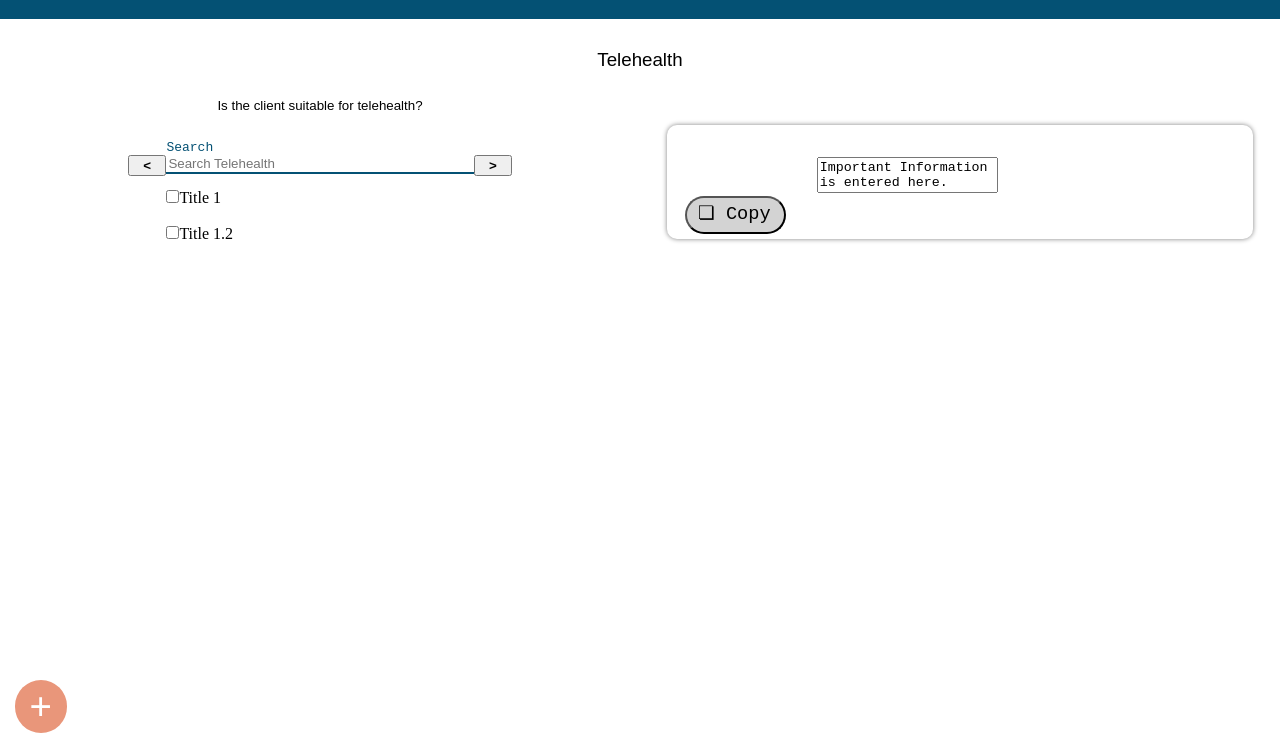
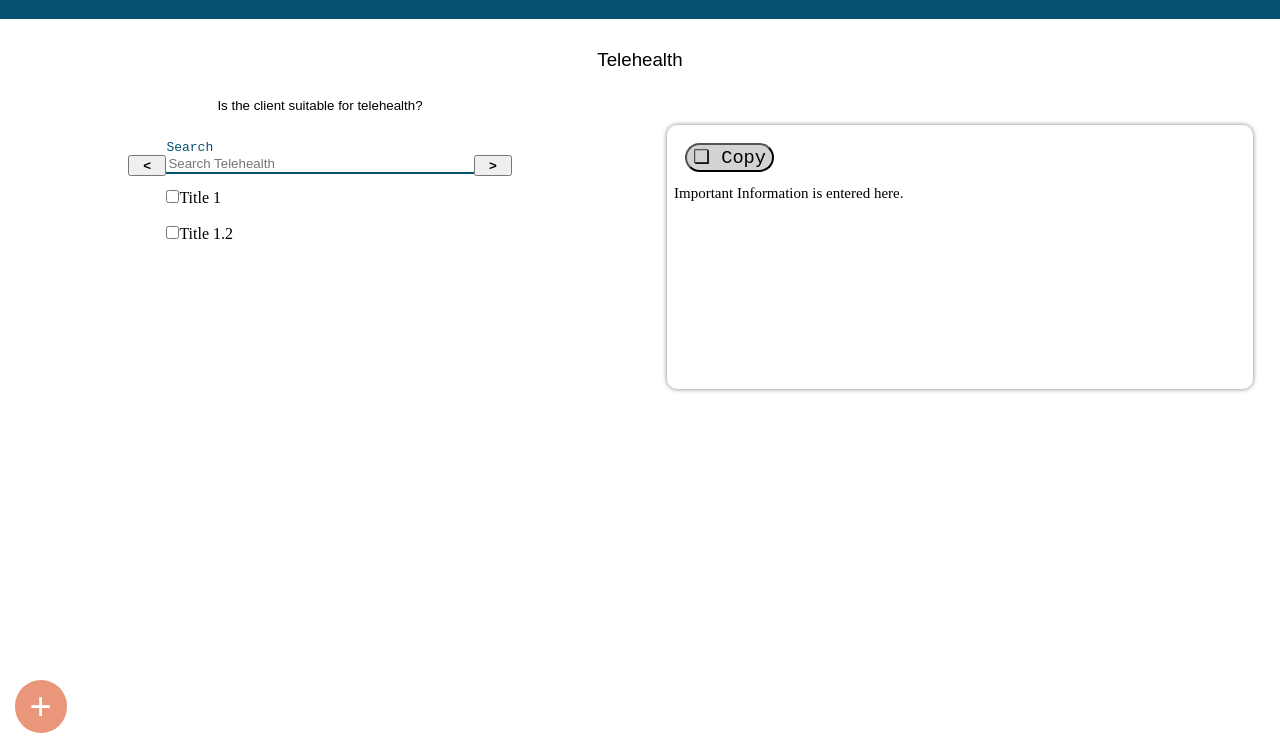
Before and after one commit to Khenkelman/NoteAssist, a plain HTML site: page index.html in a window 1280 px wide. Shown: the part 54-800 px from the top of the page. Drawn offline with Linux system fonts and the light colour scheme.

Commit message:
Reposition copy button and textarea, text overflows in y

```diff
--- a/styles.css
+++ b/styles.css
@@ -67,10 +67,19 @@ h3 {
   box-shadow: 0px 0px 5px gray;
   border-radius: 10px;
   height: auto;
+  position:relative;
 }
 #copiedtext{
-    margin: 20pt;
+  margin:auto;
+  margin-top: 40pt;
+  height: 200px;
+  width: 100%;
   resize: none;
+  border: none;
+  position:relative;
+  overflow-y:auto;
+  font-size: 15px;
+  font-family: Alata;
 }
 #addCircle{
   position: fixed;
@@ -94,18 +103,15 @@ h3 {
   padding-left: 10pt;
 }
 #copybox{
-    display: inline-block;
+  display: inline;
   border-radius: 40pt;
   background-color: lightgray;
-    padding-top: 3pt;
-    padding-bottom: 5pt;
-    padding-left: 8pt;
-    padding-right: 10pt;
   font-family: monospace;
   font-size: 14pt;
   margin-top: 10pt;
   margin-left: 10pt;
   color:black;
+  position: absolute;
 }
 #menu{
   float:left;
```
Lines whose indentation alone changed are shown as unchanged.
